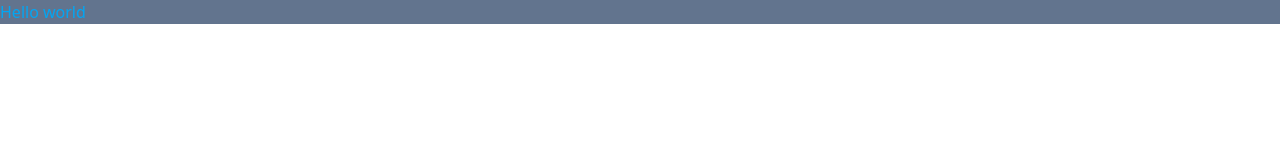
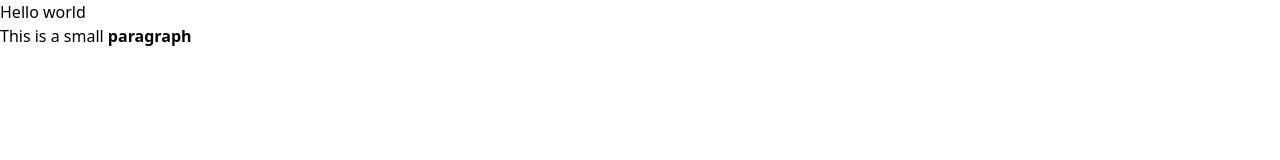
Before and after one commit to armaanepiic/first-web-app, a plain HTML site: page Arman Hossain/index.html in a window 1280 px wide. Drawn offline with nearby package versions, Linux system fonts and the light colour scheme.

Commit message:
some file deleted and create a folder with my name

```diff
--- a/index.html
+++ b/Arman Hossain/index.html
@@ -9,7 +9,8 @@
 </head>
 
 <body>
-    <h1 class="text-sky-500 bg-slate-500">Hello world</h1>
+    <h1>Hello world</h1>
+    <p>This is a small <strong>paragraph</strong></p>
 </body>
 
 </html>
```
Also changed, not shown: 1 other file.
